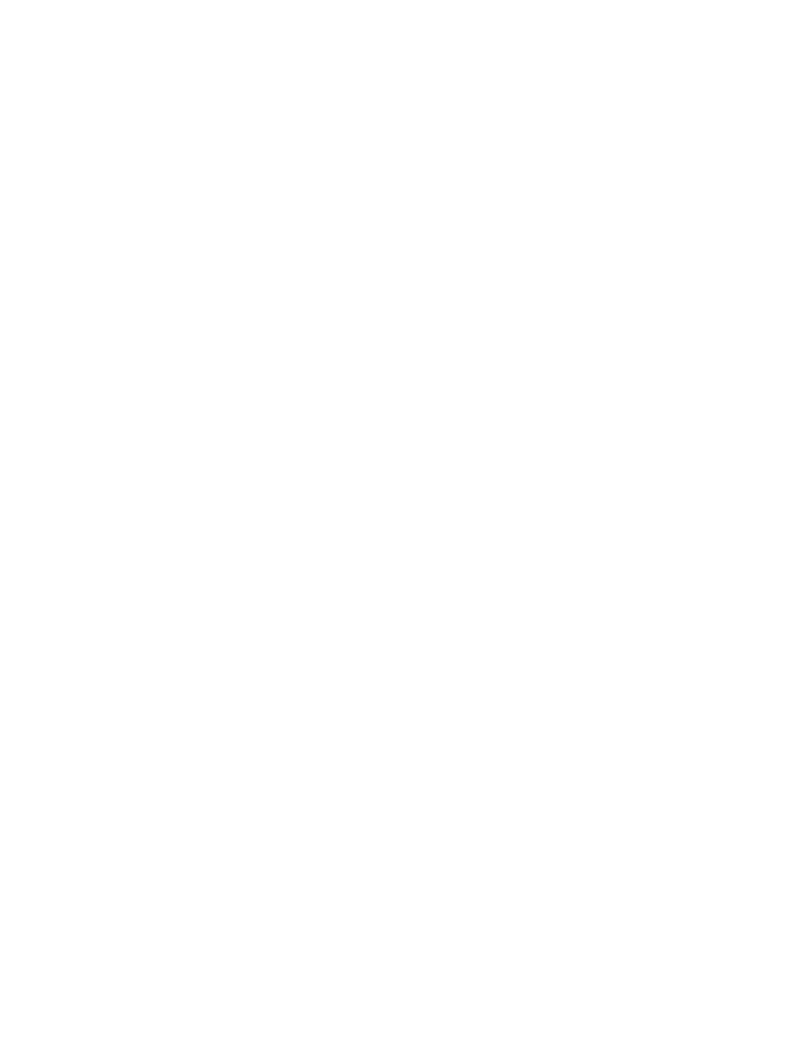
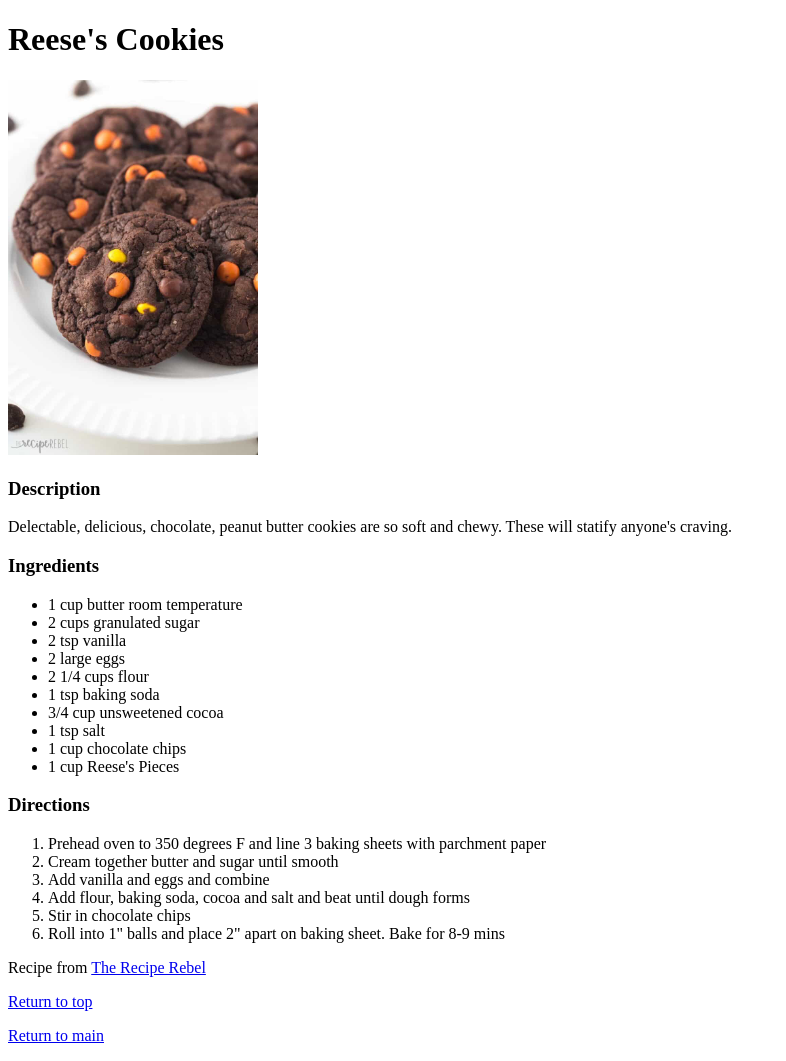
Before and after one commit to Acwasser/odin-recipes, a plain HTML site: page recipes/reeses-cookies.html in a window 1280 px wide. Shown: the whole page, without its empty margins (0-786 px from the left). Before the commit the page ends 800 px from the top, so only its background shows below. Drawn offline with Linux system fonts and the light colour scheme.

Commit message:
Updated index and finished reese's cookies Corresponding pictures added to index.html.Reese's Cookies recipe directions added, directional links finished. README updated with goals

```diff
--- a/recipes/reeses-cookies.html
+++ b/recipes/reeses-cookies.html
@@ -0,0 +1,44 @@
+<!DOCTYPE html>
+<html lang="en">
+<head>
+    <meta charset="UTF-8">
+    <meta name="viewport" content="width=device-width, initial-scale=1.0">
+    <title>Reese's Cookies</title>
+</head>
+<body>
+    <h1>Reese's Cookies</h1>
+    <img src="./images/reesescookies.jpg" alt="Chocolate Reese's Cookies" width="250">
+    <h3>Description</h3>
+    <p>Delectable, delicious, chocolate, peanut butter cookies are so soft and chewy.
+        These will statify anyone's craving.</p>
+    <h3>Ingredients</h3>
+    <ul>
+        <li>1 cup butter room temperature</li>
+        <li>2 cups granulated sugar</li>
+        <li>2 tsp vanilla</li>
+        <li>2 large eggs</li>
+        <li>2 1/4 cups flour</li>
+        <li>1 tsp baking soda</li>
+        <li>3/4 cup unsweetened cocoa</li>
+        <li>1 tsp salt</li>
+        <li>1 cup chocolate chips</li>
+        <li>1 cup Reese's Pieces</li>
+    </ul>
+    <h3>Directions</h3>
+    <ol>
+        <li>Prehead oven to 350 degrees F and line 3 baking sheets with parchment paper</li>
+        <li>Cream together butter and sugar until smooth</li>
+        <li>Add vanilla and eggs and combine</li>
+        <li>Add flour, baking soda, cocoa and salt and beat until dough forms</li>
+        <li>Stir in chocolate chips</li>
+        <li>Roll into 1" balls and place 2" apart on baking sheet. Bake for 8-9 mins</li>
+    </ol>
+    <p>Recipe from <a href="https://www.thereciperebel.com/reeses-double-chocolate-cookies/" target="_blank" rel="noopener noreferrer">The Recipe Rebel</a></p>
+    <p><a href="./reeses-cookies.html">Return to top</p>
+    <p><a href="../index.html">Return to main</a></p>
+
+
+
+
+</body>
+</html>
```
Also changed, not shown: index.html (+3 -0 lines), 1 other file.
